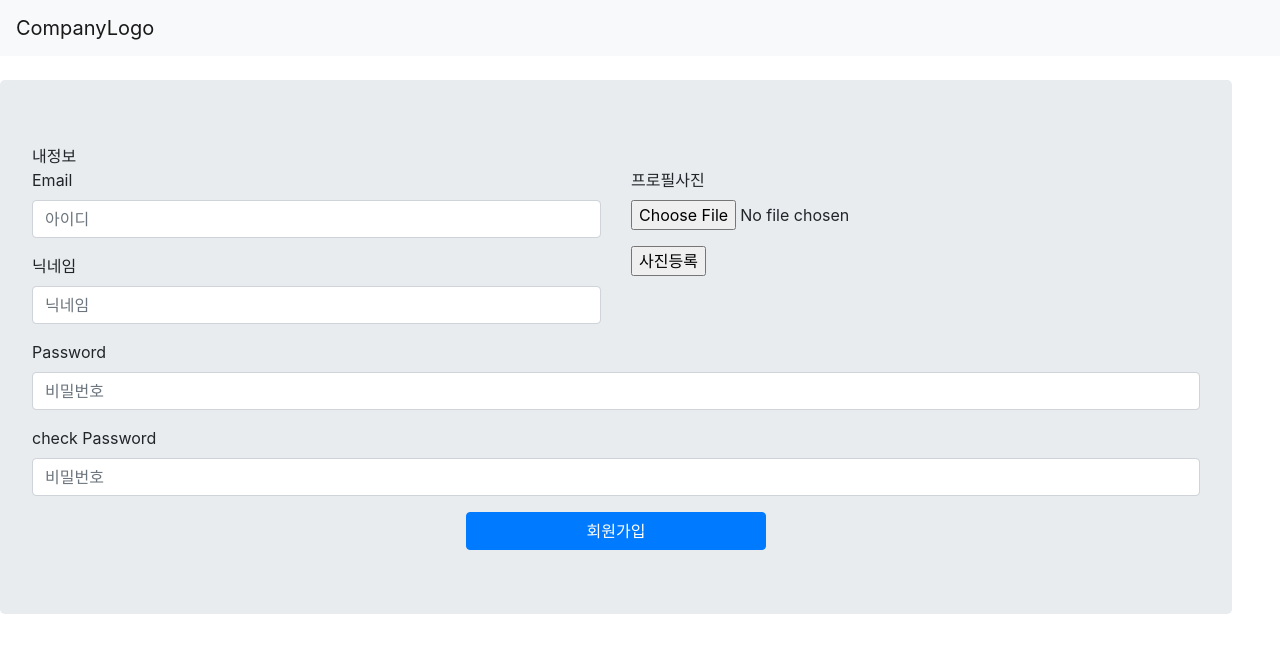
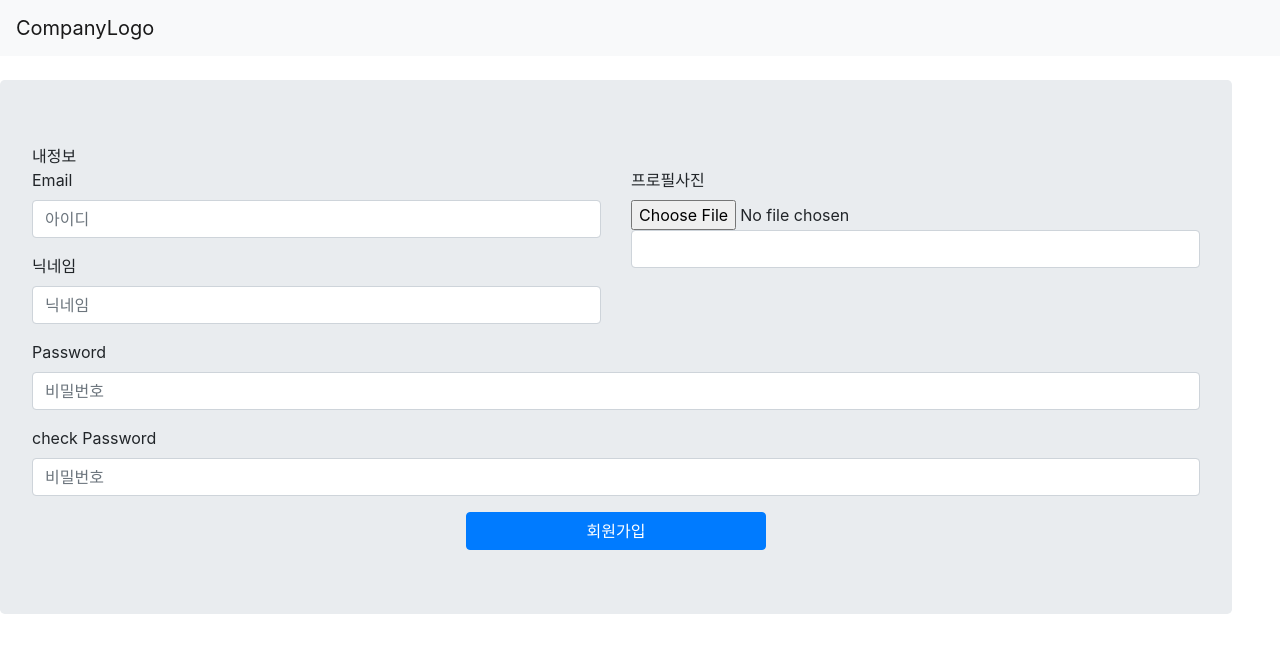
Before and after one commit to kim-jeongwook/MOA, a React (Create React App) app in the folder moa_client/: page / in a window 1280 px wide. Both pictures are taken after a click on the button "회원가입". Shown: the top 652 px of the page. Built offline with nearby package versions, Linux system fonts and the light colour scheme; no server answers.

Commit message:
수정 : 회원가입 및 정보수정 프로필 사진 업로드 회원가입 및 정보수정 프로필 사진 업로드 오류 수정

```diff
--- a/moa_client/src/page/SignupPage.jsx
+++ b/moa_client/src/page/SignupPage.jsx
@@ -69,7 +69,8 @@ class SignupPage extends Component {
   //////////////////////////////////////////
   /////회원가입 기능 //////////////
   ////////////////////////////////////////
-  Join = async () => {
+  Join = async (event) => {
+    this.handleSubmit();
     const originalname = this.state.img_originalname; ////// 프로필 image 등록 후, setState로 파일의 originalname 받아옴
 
     if (
@@ -112,9 +113,8 @@ class SignupPage extends Component {
   /////프로필 이미지 업로드 기능//////////////
   ////////////////////////////////////////
   handleSubmit = (event) => {
-    event.preventDefault();
     const formData = new FormData();
-    formData.append("profile_img", event.target.profile_img.files[0]);
+    formData.append("profile_img", this._f_profile.files[0]);
     this.register(formData);
   };
   register = (regiInfo) => {
@@ -128,12 +128,14 @@ class SignupPage extends Component {
         this.setState({
           img_originalname: data.originalname,
         });
+
       });
   };
 
   ///// 이미지 미리보기 기능, 사이즈 조절은 아직...
   handleFileOnChange = (event) => {
     event.preventDefault();
+
     let reader = new FileReader();
     let file = event.target.files[0];
     reader.onloadend = () => {
@@ -182,7 +184,10 @@ class SignupPage extends Component {
                 </Form.Group>
               </Col>
               <Col>
-                <Form.Group controlId="formBasicEmail">
+                <Form.Group controlId="formBasicEmail"
+                 encType="multipart/form-data"
+
+                >
                   <Form.Label>프로필사진</Form.Label>
                   <Form.Control
                     ref={(ref) => (this._f_profile = ref)}
@@ -190,22 +195,18 @@ class SignupPage extends Component {
                     accept="image/jpg,impge/png,image/jpeg,image/gif"
                     name="profile_img"
                     onChange={this.handleFileOnChange}
+
                   />
+                  {profile_preview}
+
+
+                  <Form.Control/>
                 </Form.Group>
                 {/* <input type='file'
                   ref={(ref) => (this._f_profile = ref)}
                   placeholder="이미지.jpg"
                 ></input> */}
-                <form
-                  name="accountFrm"
-                  onSubmit={this.handleSubmit}
-                  encType="multipart/form-data"
-                >
-                  {profile_preview}
-                  <p>
-                    <input type="submit" value="사진등록"></input>
-                  </p>
-                </form>
+
               </Col>
             </Row>
             <Form.Group controlId="formBasicPassword">
--- a/moa_client/src/page/UserInfo.jsx
+++ b/moa_client/src/page/UserInfo.jsx
@@ -81,14 +81,15 @@ class UserInfo extends Component {
   /////회원 정보 수정 기능//////////////
   ////////////////////////////////////////
   Memberupdate = async () => {
-    const originalname = this.state.img_originalname; ////// 프로필 image 등록 후, setState로 파일의 originalname 받아옴
+    this.handleSubmit();
+     ////// 프로필 image 등록 후, setState로 파일의 originalname 받아옴
     if (this.checkPassword(this._pw.value)) {
       try {
         const send_param = {
           headers,
           email: this._id.value,
           nickname: this._nickname.value,
-          profileimg: originalname, //// DB에 originalname 으로 저장되게 함
+          profileimg: this.state.img_originalname, //// DB에 originalname 으로 저장되게 함
           password: this._pw.value,
         };
 
@@ -137,9 +138,9 @@ class UserInfo extends Component {
   /////프로필 이미지 업로드 기능//////////////
   ////////////////////////////////////////
   handleSubmit = (event) => {
-    event.preventDefault();
+
     const formData = new FormData();
-    formData.append("profile_img", event.target.profile_img.files[0]);
+    formData.append("profile_img", this.change_pro_img.files[0]);
     this.register(formData);
   };
   register = (regiInfo) => {
@@ -153,6 +154,7 @@ class UserInfo extends Component {
         this.setState({
           img_originalname: data.originalname,
         });
+        console.log(this.state.img_originalname)
       });
   };
 
@@ -224,7 +226,7 @@ class UserInfo extends Component {
 
                 {profile_preview}
 
-                <Form.Control type="submit" value="사진등록"></Form.Control>
+
               </Form.Group>
             </Row>
             <Form.Group controlId="formBasicPassword">
```
Also changed, not shown: 1 other file (tests, documents, lock files or other folders).
